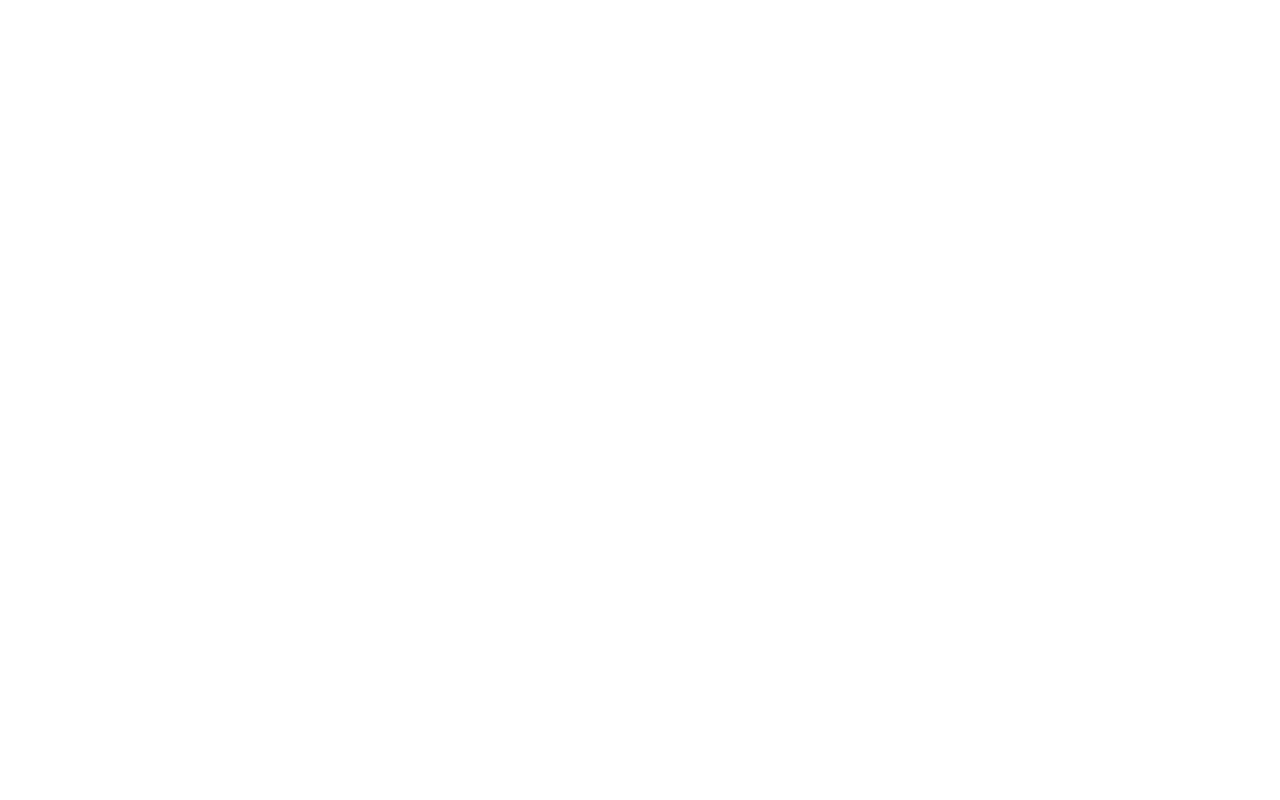
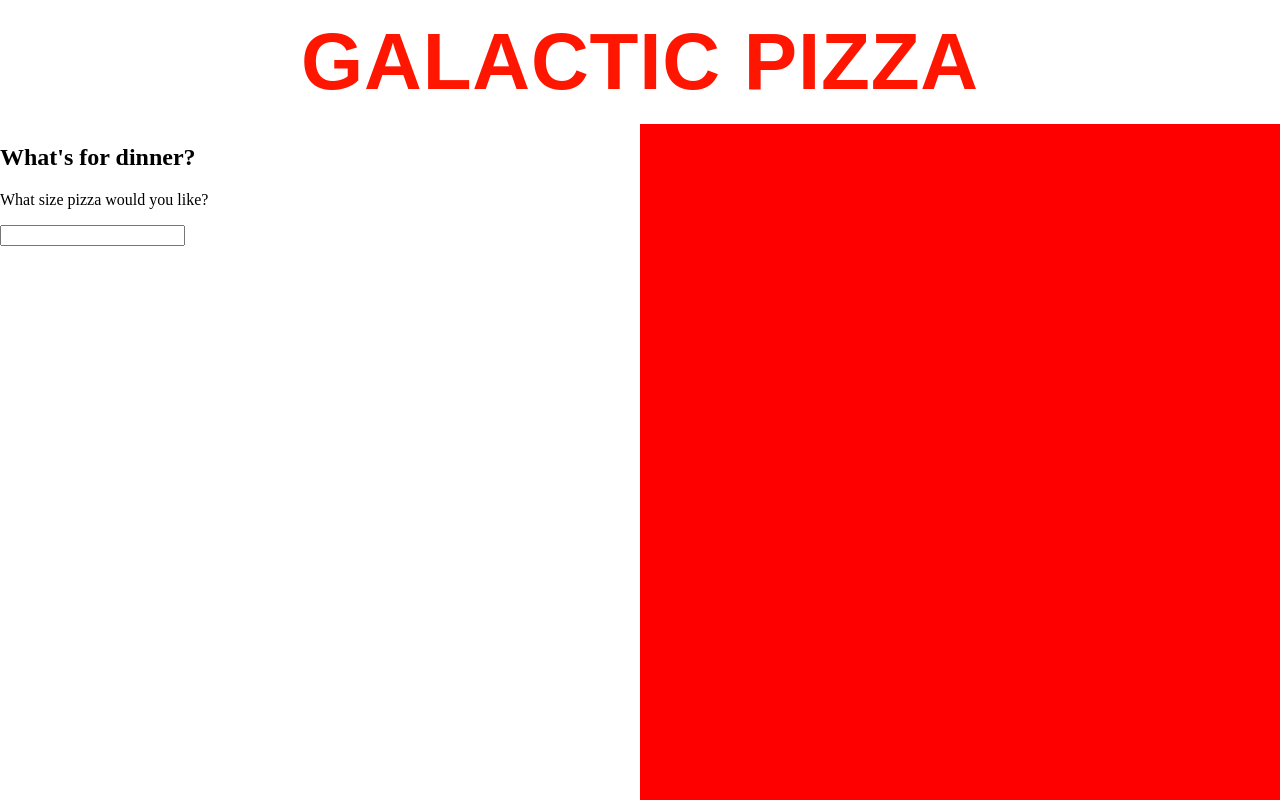
Before and after one commit to HBeinstein/Pizza, a plain HTML site: page index.html in a window 1280 px wide. Drawn offline with Linux system fonts and the light colour scheme; files that its build step writes are made by us from their sources; a web font is replaced by a local one.

Commit message:
add header, form, and image container classes to html, add header (h1) font

```diff
--- a/CSS/styles.css
+++ b/CSS/styles.css
@@ -0,0 +1,37 @@
+body {
+  margin: 0;
+}
+
+h1 {
+  font-family: poplar-std, sans-serif;
+  font-size: 5rem;
+  letter-spacing: .05rem;
+  color: #FF1600;
+  margin: 1rem;
+}
+
+
+.overall-container {
+  display: grid;
+  grid-template-columns: 1fr 1fr;
+  grid-template-rows: 1fr 6fr;
+  height: 100vh;
+}
+
+.header-container {
+  grid-column: 1 / span 2;
+  grid-row: 1 / span 1;
+  justify-self: center;
+  align-self: center;
+}
+
+.form-container {
+  grid-column: 1 / span 1;
+  grid-row: 2 / span 1;
+}
+
+.image-container {
+  grid-column: 2 / span 1;
+  grid-row: 2 / span 1;
+  background: red;
+}
--- a/index.html
+++ b/index.html
@@ -1,12 +1,29 @@
 <!DOCTYPE html>
 <html lang="en">
 <head>
-  <link rel="stylesheet" href="styles.css">
+  <link rel="stylesheet" href="./CSS/styles.css">
   <script src="jquery-3.5.1.js"></script>
   <script src="scripts.js"></script>
+  <link rel="stylesheet" href="https://use.typekit.net/thg0kon.css">
   <title>Document</title>
 </head>
 <body>
+  <div class="overall-container">
+    <div class="header-container">
+      <h1>GALACTIC PIZZA</h1>
+    </div>
 
+    <div class="form-container">
+      <h2>What's for dinner?</h2>
+      <form>
+        <p>What size pizza would you like?</p>
+        <input type="text">
+      </form>
+    </div>
+
+    <div class="image-container">
+
+    </div>
+  </div>
 </body>
 </html>
```
